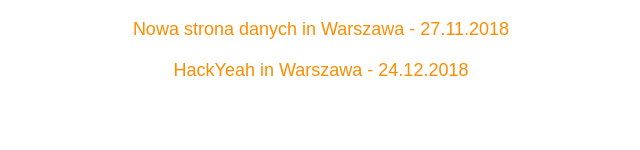
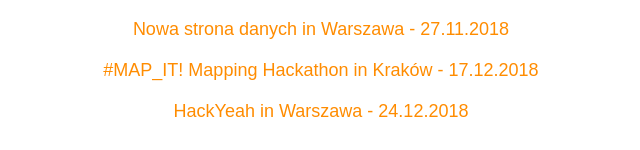
Before and after one commit to akai-org/hackathons, a React (Create React App) app: page / in a window 1280 px wide. Shown: the part 273-423 px from the top of the page, without its empty margins (319-959 px from the left). Built offline with nearby package versions, Linux system fonts and the light colour scheme.

Commit message:
add #MAP_IT! hackathon

```diff
--- a/src/App.js
+++ b/src/App.js
@@ -32,6 +32,13 @@
           date: new Date(2018, 10, 27),
           url: "https://hackathon.gov.pl",
           location: "Warszawa",
+          tags: []
+        },
+        {
+          title: "#MAP_IT! Mapping Hackathon",
+          date: new Date(2018, 11, 17),
+          url: "http://www.map-it.com.pl/",
+          location: "Kraków",
           tags: []
         }
       ]
```
